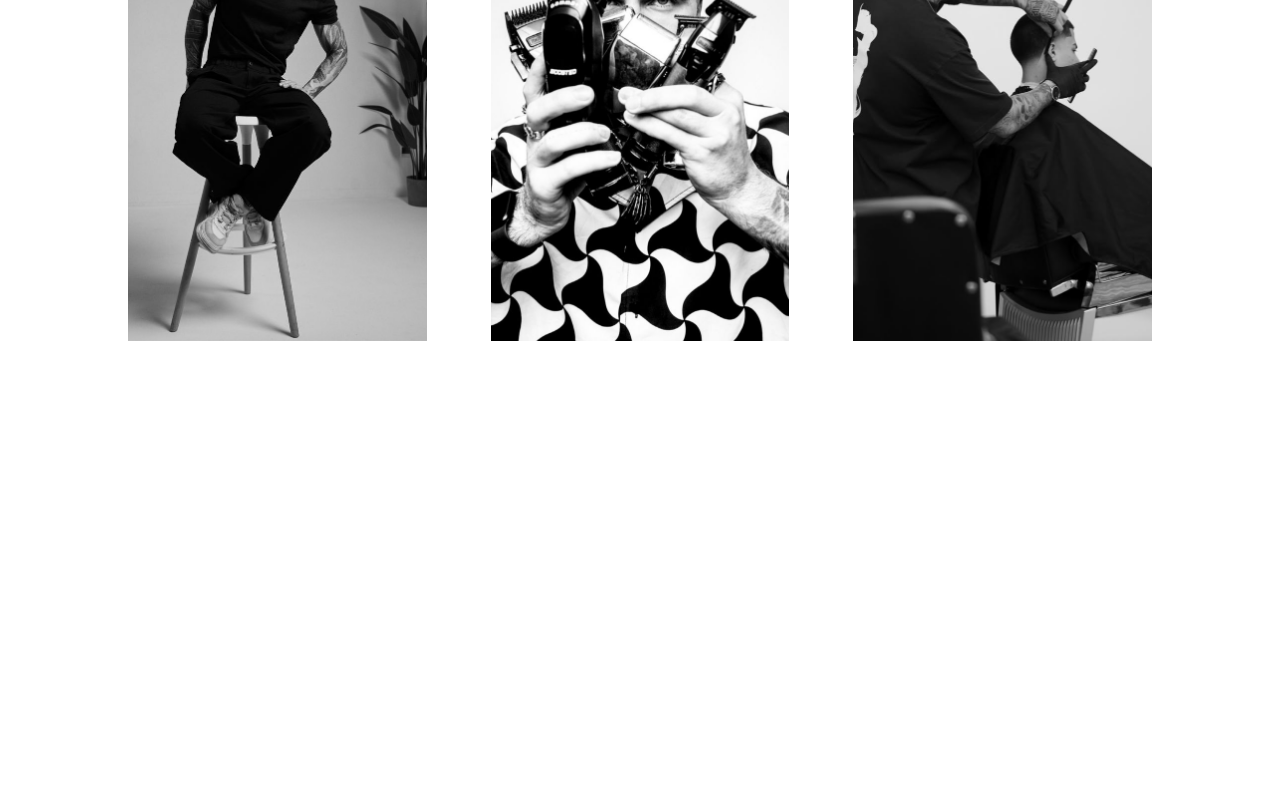
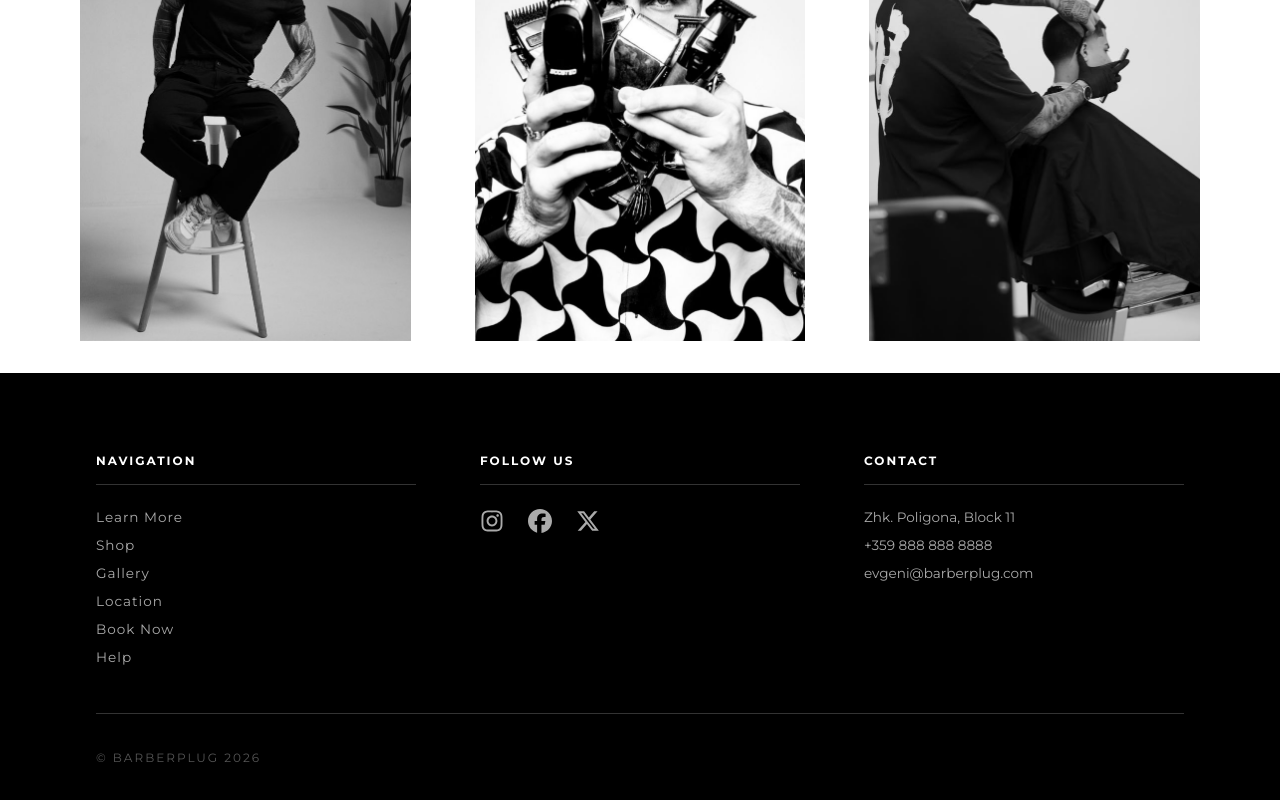
Before and after one commit to aleksandriliev8/barberplug, a React (Vite) app in the folder frontend/: page / in a window 1280 px wide. Shown: the part 1374-2174 px from the top of the page. Before the commit the page ends 1747 px from the top, so only its background shows below. Built offline with nearby package versions, Linux system fonts and the light colour scheme.

Commit message:
Finished the whole home page view content and structure + added footer component

```diff
--- /dev/null
+++ b/frontend/src/components/Footer/Footer.css
@@ -0,0 +1,71 @@
+footer {
+    background: #000;
+    color: #fff;
+    padding: 4rem 6rem 0 6rem;
+}
+
+.footer-top {
+    display: grid;
+    grid-template-columns: repeat(3, 1fr);
+    gap: 4rem;
+    padding-bottom: 3rem;
+}
+
+.footer-col h4 {
+    font-size: 0.75rem;
+    letter-spacing: 2px;
+    margin-bottom: 1rem;
+}
+
+.footer-col hr {
+    border: none;
+    border-top: 1px solid #333;
+    margin-bottom: 1.5rem;
+}
+
+.footer-col ul {
+    list-style: none;
+    padding: 0;
+    margin: 0;
+    display: flex;
+    flex-direction: column;
+    gap: 0.75rem;
+}
+
+.footer-col ul li {
+    font-size: 0.85rem;
+    color: #aaa;
+}
+
+.footer-col ul a {
+    color: #aaa;
+    text-decoration: none;
+    font-size: 0.85rem;
+    letter-spacing: 1px;
+}
+
+.footer-col ul a:hover {
+    color: #fff;
+}
+
+.footer-socials {
+    display: flex;
+    gap: 1.5rem;
+    font-size: 1.5rem;
+}
+
+.footer-socials a {
+    color: #aaa;
+}
+
+.footer-socials a:hover {
+    color: #fff;
+}
+
+.footer-bottom {
+    border-top: 1px solid #333;
+    padding: 1.5rem 0;
+    font-size: 0.75rem;
+    letter-spacing: 2px;
+    color: #555;
+}
--- /dev/null
+++ b/frontend/src/components/Footer/Footer.jsx
@@ -0,0 +1,49 @@
+import './Footer.css'
+import { FaInstagram, FaFacebook, FaXTwitter } from 'react-icons/fa6'
+
+function Footer() {
+    return (
+        <footer>
+            <div className="footer-top">
+                <div className="footer-col">
+                    <h4>NAVIGATION</h4>
+                    <hr />
+                    <ul>
+                        <li><a href="#">Learn More</a></li>
+                        <li><a href="#">Shop</a></li>
+                        <li><a href="#">Gallery</a></li>
+                        <li><a href="#">Location</a></li>
+                        <li><a href="https://www.fresha.com/bg" target="_blank">Book Now</a></li>
+                        <li><a href="#">Help</a></li>
+                    </ul>
+                </div>
+
+                <div className="footer-col">
+                    <h4>FOLLOW US</h4>
+                    <hr />
+                    <div className="footer-socials">
+                        <a href="https://www.instagram.com/barberplug.bul/" target="_blank" aria-label="Instagram"><FaInstagram /></a>
+                        <a href="#" aria-label="Facebook"><FaFacebook /></a>
+                        <a href="#" aria-label="Twitter"><FaXTwitter /></a>
+                    </div>
+                </div>
+
+                <div className="footer-col">
+                    <h4>CONTACT</h4>
+                    <hr />
+                    <ul>
+                        <li>Zhk. Poligona, Block 11</li>
+                        <li>+359 888 888 8888</li>
+                        <li>evgeni@barberplug.com</li>
+                    </ul>
+                </div>
+            </div>
+
+            <div className="footer-bottom">
+                <p>&copy; BARBERPLUG 2026</p>
+            </div>
+        </footer>
+    )
+}
+
+export default Footer
--- a/frontend/src/components/Navbar/Navbar.jsx
+++ b/frontend/src/components/Navbar/Navbar.jsx
@@ -24,7 +24,7 @@ function Navbar() {
             )}
             <div className="nav-top">
                 <div className="nav-socials">
-                    <a href="#" aria-label="Instagram">
+                    <a href="https://www.instagram.com/barberplug.bul/" target="_blank" aria-label="Instagram">
                         <FaInstagram />
                     </a>
                     <a href="#" aria-label="Facebook">
--- a/frontend/src/pages/Home/Home.css
+++ b/frontend/src/pages/Home/Home.css
@@ -11,10 +11,10 @@
 
 .hero-text {
     position: absolute;
-    top: 50%;
+    top: 55%;
     left: 50%;
     transform: translate(-50%, -50%);
-    text-align: center;
+    text-align: left;
     color: #fff;
 }
 
@@ -66,7 +66,7 @@
     display: grid;
     grid-template-columns: repeat(3, 1fr);
     gap: 4rem;
-    padding: 2rem 8rem;
+    padding: 2rem 5rem;
 }
 
 .photos-grid img {
--- a/frontend/src/pages/Home/Home.jsx
+++ b/frontend/src/pages/Home/Home.jsx
@@ -1,4 +1,5 @@
 import Navbar from '../../components/Navbar/Navbar.jsx';
+import Footer from '../../components/Footer/Footer.jsx';
 import heroImg from '../../assets/home/hero-home.jpg'
 import photo1 from '../../assets/home/home-frist.jpg'
 import photo2 from '../../assets/home/home-second.jpg'
@@ -12,21 +13,24 @@ function Home() {
             <main>
                 <section className="hero">
                     <div className="hero-text">
-                        <h1>Precision Cuts. Timeless Style</h1>
-                        <p>Experience the craft of precision barbering in a modern, minimalist space. Every cut tells a story</p>
+                        <h1>Our vision</h1>
+                        <p>To be the standard gentleman's choice, offering quality, style and attention to every detail</p>
                     </div>
                 </section>
                 <section className="booking">
                     <h2>BOOK AN APPOINTMENT</h2>
-                    <p>We take pride in delivering a premium barbering experience from the moment you walk through our doors. Our online booking system allows you to select your preferred barber and time at your convenience. Should you need to reschedule, we ask that you do so at least 24 hours prior to your appointment.</p>
+                    <p>We take pride in delivering a premium barbering experience from the moment you walk through our doors.
+                        Our online booking system allows you to select your preferred barber and time at your convenience.
+                        you need to reschedule, we ask that you do so at least 24 hours prior to your appointment.</p>
                     <a href="https://www.fresha.com/bg" target="_blank" className="btn-book">BOOK NOW</a>
                 </section>
                 <section className="photos-grid">
-                    <img src={photo1} alt="" />
-                    <img src={photo2} alt="" />
+                    <img src={photo1} alt="A man sitting on chair" />
+                    <img src={photo2} alt="A man holding hair clippers" />
                     <img src={photo3} alt="" />
                 </section>
             </main>
+            <Footer />
         </>
     )
 }
```
Also changed, not shown: frontend/src/components/Footer.jsx (deleted).
